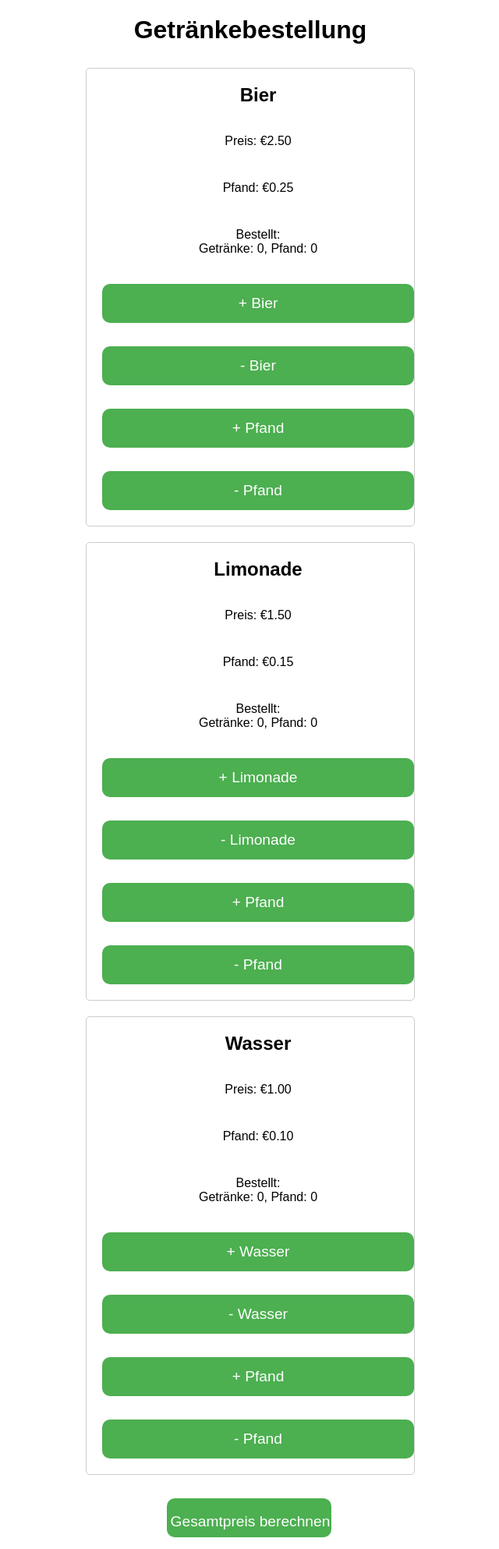
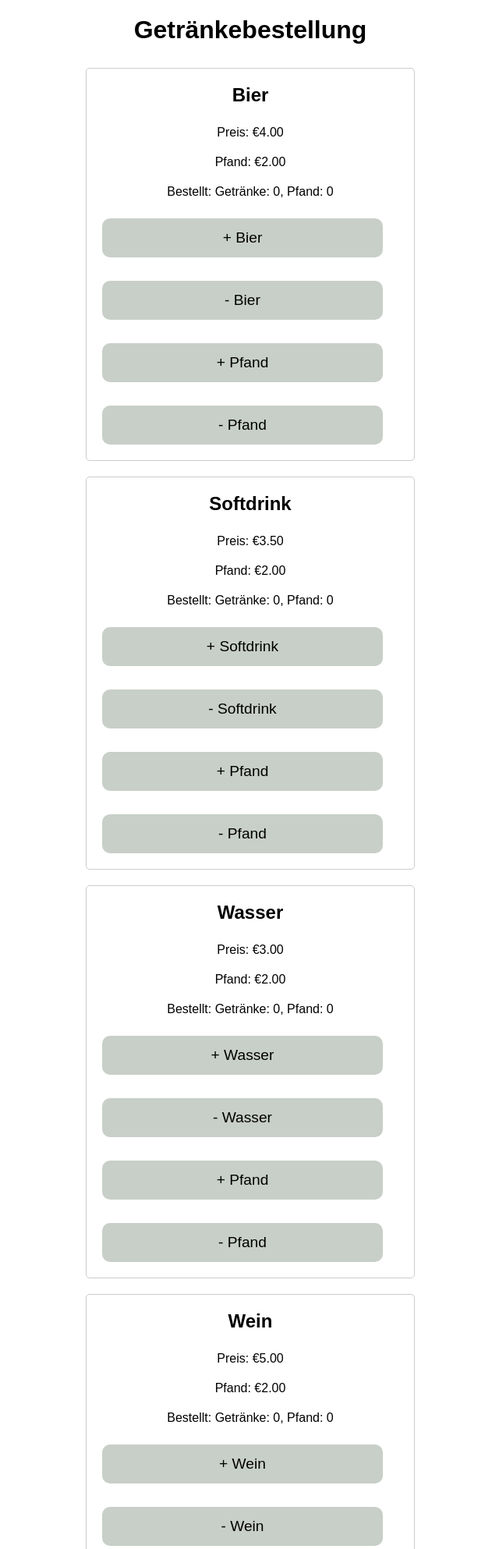
Before and after one commit to CY083/cy083.github.io, a Flask app: page / in a window 1280 px wide. Shown: the top 1986 px of the page at 78% size, without its empty margins (319-959 px from the left). Run offline with Flask 3, Linux system fonts and the light colour scheme.

Commit message:
Fixed css, added more drinks

```diff
--- a/app.py
+++ b/app.py
@@ -4,9 +4,11 @@ app = Flask(__name__)
 app.secret_key = 'supersecretkey'
 
 GETRAENKE = {
-    'Bier': {'preis': 2.50, 'pfand': 0.25},
-    'Limonade': {'preis': 1.50, 'pfand': 0.15},
-    'Wasser': {'preis': 1.00, 'pfand': 0.10}
+    'Bier': {'preis': 4.00, 'pfand': 2.00},
+    'Softdrink': {'preis': 3.50, 'pfand': 2.00},
+    'Wasser': {'preis': 3.00, 'pfand': 2.00},
+    'Wein': {'preis': 5.00, 'pfand': 2.00},
+    'Longdrink': {'preis': 8.00, 'pfand': 2.00}
 }
 
 @app.route('/')
@@ -54,4 +56,4 @@ def neue_bestellung():
     return redirect(url_for('index'))
 
 if __name__ == '__main__':
-    app.run(debug=True)
+    app.run(debug=False)
--- a/static/styles.css
+++ b/static/styles.css
@@ -22,9 +22,15 @@ h1 {
     max-width: 400px;
     text-align: center;
     display: grid; /* Ändere das Layout auf Grid */
-    grid-template-columns: repeat(1, 1fr); /* Zwei Spalten */
+    grid-template-columns: repeat(1, 1fr); /* Eine Spalte */
     grid-gap: 10px; /* Abstand zwischen den Buttons */
 }
+
+.drink-item p {
+    margin-top: 5px;
+    margin-bottom: 5px;
+}
+
 
 .drink-item h2 {
     font-size: 1.5em;
@@ -33,12 +39,12 @@ h1 {
 
 .action-button, .calculate-button, .new-order-button {
     display: inline-block;
-    width: 400px; /* Buttons nehmen die volle Breite ihrer Container ein */
+    width: 90%; /* Buttons nehmen die volle Breite ihrer Container ein */
     height: 50px;
     margin: 10px;
     font-size: 1.2em;
-    background-color: #4CAF50;
-    color: white;
+    background-color: #c8cfc8;
+    color: rgb(0, 0, 0);
     border: none;
     border-radius: 10px;
     cursor: pointer;
@@ -50,7 +56,7 @@ h1 {
 }
 
 .action-button:hover, .calculate-button:hover, .new-order-button:hover {
-    background-color: #45a049;
+    background-color: #a9b3a9;
 }
 
 .calculate-button, .new-order-button {
--- a/templates/ergebnis.html
+++ b/templates/ergebnis.html
@@ -2,7 +2,7 @@
 <html lang="de">
 <head>
     <meta charset="UTF-8">
-    <title>Bestellungs Ergebnis</title>
+    <title>Bestellungsergebnis</title>
     <link rel="stylesheet" href="{{ url_for('static', filename='styles.css') }}">
     <meta name="viewport" content="width=device-width, initial-scale=1.0">
 </head>
--- a/templates/index.html
+++ b/templates/index.html
@@ -13,7 +13,7 @@
             <h2>{{ getraenk }}</h2>
             <p>Preis: €{{ '%.2f' % daten.preis }}</p>
             <p>Pfand: €{{ '%.2f' % daten.pfand }}</p>
-            <p id="{{ getraenk }}-bestellt">Bestellt:<br>Getränke: {{ bestellung[getraenk]['menge'] }}, Pfand: {{ bestellung[getraenk]['pfand'] }}<br></p>
+            <p id="{{ getraenk }}-bestellt">Bestellt: Getränke: {{ bestellung[getraenk]['menge'] }}, Pfand: {{ bestellung[getraenk]['pfand'] }}</p>
 
             <button class="action-button" onclick="updateOrder('{{ getraenk }}', 'getraenk', 'hinzufuegen')">+ {{ getraenk }}</button>
             <button class="action-button" onclick="updateOrder('{{ getraenk }}', 'getraenk', 'entfernen')">- {{ getraenk }}</button>
@@ -37,7 +37,7 @@
 
             if (response.ok) {
                 const data = await response.json();
-                document.getElementById(`${getraenk}-bestellt`).textContent = `Bestellt: ${data[getraenk].menge} Getränke, ${data[getraenk].pfand} Pfand`;
+                document.getElementById(`${getraenk}-bestellt`).textContent = `Bestellt: Getränke: ${data[getraenk].menge}, Pfand: ${data[getraenk].pfand} `;
             } else {
                 console.error('Fehler beim Aktualisieren der Bestellung');
             }
```
